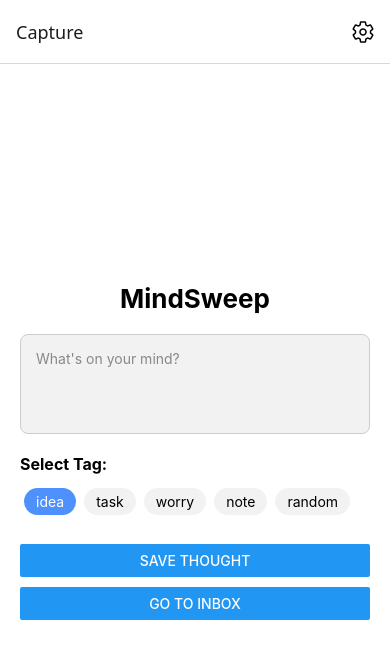
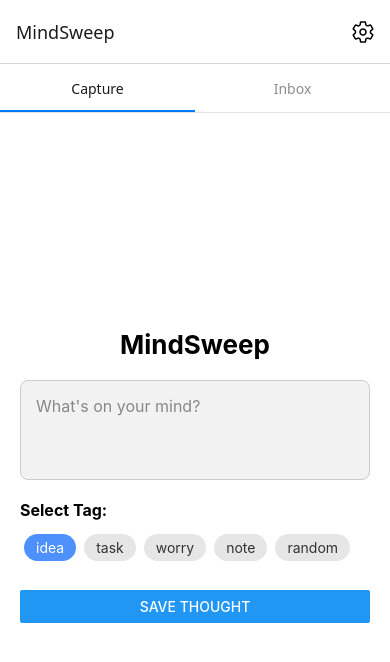
Before and after one commit to Benjamin-Trinh/MindSweep, a React Native app: screen /Capture in a window 390 px wide. Shown: the top 662 px of the page. Built offline with nearby package versions, Linux system fonts and the light colour scheme.

Commit message:
Removed Go to Inbox and replaced this with swiping

```diff
--- a/App.tsx
+++ b/App.tsx
@@ -1,14 +1,28 @@
 import React from 'react';
 import { NavigationContainer, DefaultTheme, DarkTheme } from '@react-navigation/native';
 import { createNativeStackNavigator } from '@react-navigation/native-stack';
+import { createMaterialTopTabNavigator } from '@react-navigation/material-top-tabs';
+import { ThemeProvider, useTheme } from './src/context/ThemeContext';
 import CaptureScreen from './src/screens/CaptureScreen';
 import InboxScreen from './src/screens/InboxScreen';
 import SettingsScreen from './src/screens/SettingsScreen';
-import { ThemeProvider, useTheme } from './src/context/ThemeContext';
 import { Ionicons } from '@expo/vector-icons';
 import { TouchableOpacity } from 'react-native';
+import { SafeAreaProvider } from 'react-native-safe-area-context';
 
 const Stack = createNativeStackNavigator();
+const Tab = createMaterialTopTabNavigator();
+
+function TabScreens() {
+  return (
+    <Tab.Navigator
+      screenOptions={{ swipeEnabled: true }}
+    >
+      <Tab.Screen name="Capture" component={CaptureScreen} />
+      <Tab.Screen name="Inbox" component={InboxScreen} />
+    </Tab.Navigator>
+  );
+}
 
 function AppStack() {
   const { current, themeColors } = useTheme();
@@ -16,28 +30,27 @@ function AppStack() {
   const navTheme = React.useMemo(() => (isDark ? DarkTheme : DefaultTheme), [isDark]);
 
   return (
-
     <NavigationContainer theme={navTheme}>
       <Stack.Navigator
-        screenOptions={({ navigation }) => ({
+        screenOptions={({ route, navigation }) => ({
           headerStyle: {
             backgroundColor: navTheme.colors.card,
           },
           headerTitleStyle: {
             color: navTheme.colors.text,
           },
-          headerRight: () => (
+          headerRight: () =>
+            route.name !== 'Settings' ? (
               <TouchableOpacity
                 onPress={() => navigation.navigate('Settings')}
                 style={{ marginRight: 15 }}
               >
                 <Ionicons name="settings-outline" size={24} color={themeColors.text} />
               </TouchableOpacity>
-          ),
+            ) : null,
         })}
       >
-        <Stack.Screen name="Capture" component={CaptureScreen} />
-        <Stack.Screen name="Inbox" component={InboxScreen} />
+        <Stack.Screen name="Home" component={TabScreens} options={{ headerTitle: 'MindSweep' }} />
         <Stack.Screen name="Settings" component={SettingsScreen} />
       </Stack.Navigator>
     </NavigationContainer>
@@ -47,7 +60,9 @@ function AppStack() {
 export default function App() {
   return (
     <ThemeProvider>
+      <SafeAreaProvider>
         <AppStack />
+      </SafeAreaProvider>
     </ThemeProvider>
   );
 }
--- a/src/context/ThemeContext.tsx
+++ b/src/context/ThemeContext.tsx
@@ -1,5 +1,11 @@
-import React, { createContext, useContext, useEffect, useState } from 'react';
-import { Appearance, ColorSchemeName, View, ActivityIndicator } from 'react-native';
+declare module 'react-native' {
+  interface AccessibilityInfoStatic {
+    getFontScale?: () => Promise<number>;
+  }
+}
+
+import React, { createContext, useContext, useEffect, useState, useMemo } from 'react';
+import { Appearance, View, ActivityIndicator, AccessibilityInfo } from 'react-native';
 import AsyncStorage from '@react-native-async-storage/async-storage';
 
 type Theme = 'light' | 'dark' | 'system';
@@ -21,6 +27,7 @@ type ThemeContextType = {
   current: 'light' | 'dark';
   setThemeMode: (mode: Theme) => void;
   themeColors: ThemeColors;
+  fontScale: number;
 };
 
 const ThemeContext = createContext<ThemeContextType>({
@@ -38,24 +45,35 @@ const ThemeContext = createContext<ThemeContextType>({
     placeholder: '#888',
     danger: '#ff4d4d',
   },
+  fontScale: 1,
 });
 
 export const ThemeProvider: React.FC<{ children: React.ReactNode }> = ({ children }) => {
   const [theme, setTheme] = useState<Theme>('system');
   const [systemTheme, setSystemTheme] = useState<'light' | 'dark'>('light');
   const [isReady, setIsReady] = useState(false);
+  const [fontScale, setFontScale] = useState(1);
 
   useEffect(() => {
     const init = async () => {
+      try {
         const storedTheme = await AsyncStorage.getItem('@theme');
         if (storedTheme === 'light' || storedTheme === 'dark' || storedTheme === 'system') {
           setTheme(storedTheme);
         }
 
-      const sysTheme = Appearance.getColorScheme() || 'light';
-      setSystemTheme(sysTheme);
+        const initialSystem = Appearance.getColorScheme() || 'light';
+        setSystemTheme(initialSystem);
 
+        const scale = AccessibilityInfo.getFontScale
+          ? await AccessibilityInfo.getFontScale()
+          : 1;
+        setFontScale(scale);
+      } catch (error) {
+        console.warn('ThemeContext init error:', error);
+      } finally {
         setIsReady(true);
+      }
     };
 
     init();
@@ -67,11 +85,9 @@ export const ThemeProvider: React.FC<{ children: React.ReactNode }> = ({ childre
     return () => sub.remove();
   }, []);
 
-  const current = React.useMemo(() => {
-  return theme === 'system' ? systemTheme : theme;
-}, [theme, systemTheme]);
+  const current = useMemo(() => (theme === 'system' ? systemTheme : theme), [theme, systemTheme]);
 
-  const themeColors: ThemeColors = {
+  const themeColors = useMemo<ThemeColors>(() => ({
     background: current === 'dark' ? '#121212' : '#fff',
     text: current === 'dark' ? '#fff' : '#000',
     card: current === 'dark' ? '#1e1e1e' : '#f2f2f2',
@@ -81,7 +97,7 @@ export const ThemeProvider: React.FC<{ children: React.ReactNode }> = ({ childre
     border: current === 'dark' ? '#444' : '#ccc',
     placeholder: current === 'dark' ? '#aaa' : '#888',
     danger: '#ff4d4d',
-  };
+  }), [current]);
 
   const setThemeMode = async (mode: Theme) => {
     setTheme(mode);
@@ -96,17 +112,8 @@ export const ThemeProvider: React.FC<{ children: React.ReactNode }> = ({ childre
     );
   }
 
-
-
   return (
-    <ThemeContext.Provider
-      value={{
-        theme,
-        current,
-        setThemeMode,
-        themeColors,
-      }}
-    >
+    <ThemeContext.Provider value={{ theme, current, setThemeMode, themeColors, fontScale }}>
       {children}
     </ThemeContext.Provider>
   );
--- a/src/screens/CaptureScreen.tsx
+++ b/src/screens/CaptureScreen.tsx
@@ -15,18 +15,18 @@ import { saveThought } from '../utils/storage';
 import { RootStackParamList } from '../navigation/types';
 import { useTheme } from '../context/ThemeContext';
 
-const TAGS = ['idea', 'task', 'worry', 'note', 'random'];
-
 type CaptureScreenNavigationProp = NativeStackNavigationProp<
   RootStackParamList,
   'Capture'
 >;
 
+const TAGS = ['idea', 'task', 'worry', 'note', 'random'];
+
 export default function CaptureScreen() {
   const [thought, setThought] = useState('');
   const [selectedTag, setSelectedTag] = useState('idea');
   const navigation = useNavigation<CaptureScreenNavigationProp>();
-  const { themeColors } = useTheme();
+  const { themeColors, fontScale } = useTheme();
 
   const handleSave = async () => {
     if (!thought.trim()) return;
@@ -40,10 +40,20 @@ export default function CaptureScreen() {
       style={[styles.container, { backgroundColor: themeColors.background }]}
       behavior={Platform.OS === 'ios' ? 'padding' : undefined}
     >
-      <Text style={[styles.title, { color: themeColors.text }]}>MindSweep</Text>
+      <Text style={[styles.title, { color: themeColors.text, fontSize: 26 * fontScale }]}>
+        MindSweep
+      </Text>
 
       <TextInput
-        style={[styles.input, { backgroundColor: themeColors.card, color: themeColors.text, borderColor: themeColors.border }]}
+        style={[
+          styles.input,
+          {
+            backgroundColor: themeColors.card,
+            color: themeColors.text,
+            borderColor: themeColors.border,
+            fontSize: 16 * fontScale,
+          },
+        ]}
         placeholder="What's on your mind?"
         placeholderTextColor={themeColors.placeholder}
         value={thought}
@@ -51,14 +61,17 @@ export default function CaptureScreen() {
         multiline
       />
 
-      <Text style={[styles.subheading, { color: themeColors.text }]}>Select Tag:</Text>
+      <Text style={[styles.subheading, { color: themeColors.text, fontSize: 16 * fontScale }]}>
+        Select Tag:
+      </Text>
+
       <View style={styles.tagContainer}>
         {TAGS.map((tag) => (
           <TouchableOpacity
             key={tag}
             style={[
               styles.tagButton,
-              { backgroundColor: selectedTag === tag ? '#4e91fc' : themeColors.card },
+              { backgroundColor: selectedTag === tag ? themeColors.highlight : themeColors.tag },
             ]}
             onPress={() => setSelectedTag(tag)}
           >
@@ -66,7 +79,8 @@ export default function CaptureScreen() {
               style={[
                 styles.tagText,
                 {
-                  color: selectedTag === tag ? '#fff' : themeColors.text,
+                  color: selectedTag === tag ? '#fff' : themeColors.tagText,
+                  fontSize: 14 * fontScale,
                 },
               ]}
             >
@@ -80,9 +94,6 @@ export default function CaptureScreen() {
         <Button title="Save Thought" onPress={handleSave} />
       </View>
 
-      <View style={styles.buttonContainer}>
-        <Button title="Go to Inbox" onPress={() => navigation.navigate('Inbox')} />
-      </View>
     </KeyboardAvoidingView>
   );
 }
@@ -94,7 +105,6 @@ const styles = StyleSheet.create({
     justifyContent: 'center',
   },
   title: {
-    fontSize: 26,
     fontWeight: 'bold',
     textAlign: 'center',
     marginBottom: 20,
@@ -107,7 +117,6 @@ const styles = StyleSheet.create({
     marginBottom: 20,
   },
   subheading: {
-    fontSize: 16,
     fontWeight: 'bold',
     marginBottom: 10,
   },
@@ -122,9 +131,7 @@ const styles = StyleSheet.create({
     borderRadius: 20,
     margin: 4,
   },
-  tagText: {
-    fontSize: 14,
-  },
+  tagText: {},
   buttonContainer: {
     marginVertical: 5,
   },
--- a/src/screens/InboxScreen.tsx
+++ b/src/screens/InboxScreen.tsx
@@ -16,8 +16,6 @@ import { NativeStackNavigationProp } from '@react-navigation/native-stack';
 import { RootStackParamList } from '../navigation/types';
 import { Ionicons } from '@expo/vector-icons';
 
-const TAGS = ['all', 'idea', 'task', 'worry', 'note', 'random'];
-
 type Thought = {
   id: number;
   content: string;
@@ -25,12 +23,14 @@ type Thought = {
   tag: string;
 };
 
+const TAGS = ['all', 'idea', 'task', 'worry', 'note', 'random'];
+
 export default function InboxScreen() {
   const [thoughts, setThoughts] = useState<Thought[]>([]);
   const [selectedTag, setSelectedTag] = useState('all');
 
   const navigation = useNavigation<NativeStackNavigationProp<RootStackParamList>>();
-  const { current, themeColors } = useTheme();
+  const { current, themeColors, fontScale } = useTheme();
   const isDark = current === 'dark';
 
   useLayoutEffect(() => {
@@ -92,26 +92,26 @@ ${t.content}\n`
 
   const renderItem = ({ item }: { item: Thought }) => (
     <View style={[styles.thoughtCard, { backgroundColor: themeColors.card }]}>
-      <Text style={[styles.tagLabel, { color: themeColors.text }]}>{item.tag.toUpperCase()}</Text>
-      <Text style={[styles.thoughtText, { color: themeColors.text }]}>{item.content}</Text>
-      <Text style={[styles.timestamp, { color: themeColors.text }]}>
+      <Text style={[styles.tagLabel, { color: themeColors.text, fontSize: 12 * fontScale }]}>{item.tag.toUpperCase()}</Text>
+      <Text style={[styles.thoughtText, { color: themeColors.text, fontSize: 16 * fontScale }]}>{item.content}</Text>
+      <Text style={[styles.timestamp, { color: themeColors.text, fontSize: 12 * fontScale }]}>
         {new Date(item.createdAt).toLocaleString()}
       </Text>
       <TouchableOpacity onPress={() => confirmDelete(item.id)}>
-        <Text style={styles.deleteText}>Delete</Text>
+        <Text style={[styles.deleteText, { fontSize: 14 * fontScale }]}>Delete</Text>
       </TouchableOpacity>
     </View>
   );
 
   return (
     <View style={[styles.container, { backgroundColor: themeColors.background }]}>
-      <Text style={[styles.title, { color: themeColors.text }]}>Inbox</Text>
+      <Text style={[styles.title, { color: themeColors.text, fontSize: 26 * fontScale }]}>Inbox</Text>
 
+      <View>
         <TouchableOpacity onPress={handleExport} style={styles.exportButton}>
-        <Text style={styles.exportText}>Export to Clipboard</Text>
+          <Text style={[styles.exportText, { fontSize: 14 * fontScale }]}>Export to Clipboard</Text>
         </TouchableOpacity>
 
-<View style={{ marginBottom: 16 }}>
         <ScrollView
           horizontal
           showsHorizontalScrollIndicator={false}
@@ -122,17 +122,16 @@ ${t.content}\n`
             return (
               <TouchableOpacity
                 key={tag}
-          style={[
-            styles.tagButton,
-            { backgroundColor: isSelected ? themeColors.highlight : themeColors.tag },
-          ]}
+                style={[styles.tagButton, { backgroundColor: isSelected ? themeColors.highlight : themeColors.tag }]}
                 onPress={() => setSelectedTag(tag)}
               >
                 <Text
-            style={[
-              styles.tagText,
-              { color: isSelected ? '#fff' : themeColors.tagText },
-            ]}
+                  style={{
+                    color: isSelected ? '#fff' : themeColors.tagText,
+                    fontSize: 14 * fontScale,
+                    fontWeight: '500',
+                    textTransform: 'capitalize',
+                  }}
                 >
                   {tag}
                 </Text>
@@ -142,14 +141,13 @@ ${t.content}\n`
         </ScrollView>
       </View>
 
-
       <FlatList
         data={filteredThoughts}
         keyExtractor={(item) => item.id.toString()}
         renderItem={renderItem}
         contentContainerStyle={{ paddingBottom: 20, flexGrow: 1 }}
         ListEmptyComponent={
-          <Text style={[styles.emptyText, { color: themeColors.text }]}>No thoughts for this tag.</Text>
+          <Text style={[styles.emptyText, { color: themeColors.text, fontSize: 16 * fontScale }]}>No thoughts for this tag.</Text>
         }
       />
     </View>
@@ -163,10 +161,9 @@ const styles = StyleSheet.create({
     paddingTop: 60,
   },
   title: {
-    fontSize: 26,
     fontWeight: 'bold',
+    textAlign: 'center',
     marginBottom: 10,
-    textAlign: 'center',
   },
   exportButton: {
     marginBottom: 10,
@@ -195,22 +192,15 @@ const styles = StyleSheet.create({
     justifyContent: 'center',
     minWidth: 70,
   },
-  tagText: {
-    fontSize: 14,
-    textTransform: 'capitalize',
-    fontWeight: '500',
-  },
   thoughtCard: {
     padding: 15,
     borderRadius: 8,
     marginBottom: 10,
   },
   thoughtText: {
-    fontSize: 16,
     marginBottom: 4,
   },
   timestamp: {
-    fontSize: 12,
     marginBottom: 6,
   },
   deleteText: {
@@ -219,13 +209,11 @@ const styles = StyleSheet.create({
     textAlign: 'right',
   },
   tagLabel: {
-    fontSize: 12,
     fontWeight: 'bold',
     marginBottom: 4,
   },
   emptyText: {
     textAlign: 'center',
     marginTop: 40,
-    fontSize: 16,
   },
 });
--- a/src/screens/SettingsScreen.tsx
+++ b/src/screens/SettingsScreen.tsx
@@ -1,57 +1,69 @@
 import React from 'react';
+import { SafeAreaView } from 'react-native-safe-area-context';
 import { View, Text, StyleSheet, TouchableOpacity } from 'react-native';
 import { useTheme } from '../context/ThemeContext';
 
-const modes = ['light', 'dark', 'system'] as const;
+export default function SettingsScreen() {
+  const { theme, current, setThemeMode, themeColors, fontScale } = useTheme();
 
-export default function SettingsScreen() {
-  const { theme, setThemeMode, current } = useTheme();
+  const setMode = (mode: 'light' | 'dark' | 'system') => {
+    setThemeMode(mode);
+  };
 
   return (
-    <View style={[styles.container, { backgroundColor: current === 'dark' ? '#121212' : '#fff' }]}>
-      <Text style={[styles.title, { color: current === 'dark' ? '#fff' : '#000' }]}>Theme Settings</Text>
+    <SafeAreaView style={[styles.container, { backgroundColor: themeColors.background }]}>
+      <Text style={[styles.heading, { color: themeColors.text, fontSize: 24 * fontScale }]}>Settings</Text>
 
-      {modes.map((mode) => (
+      <Text style={[styles.label, { color: themeColors.text, fontSize: 16 * fontScale }]}>Select Theme:</Text>
+
+      <View style={styles.optionsContainer}>
+        {['light', 'dark', 'system'].map((mode) => (
           <TouchableOpacity
             key={mode}
             style={[
-            styles.option,
+              styles.optionButton,
               {
-              backgroundColor:
-                theme === mode ? '#4e91fc' : current === 'dark' ? '#333' : '#eee',
+                backgroundColor: theme === mode ? themeColors.highlight : themeColors.card,
               },
             ]}
-          onPress={() => setThemeMode(mode)}
+            onPress={() => setMode(mode as any)}
           >
             <Text
               style={{
-              color: theme === mode ? '#fff' : current === 'dark' ? '#fff' : '#000',
-              fontWeight: theme === mode ? 'bold' : 'normal',
+                color: theme === mode ? '#fff' : themeColors.text,
+                fontSize: 16 * fontScale,
               }}
             >
-            {mode === 'system' ? 'Follow System Theme' : `Use ${mode} mode`}
+              {mode === 'system' ? 'Follow System Theme' : `${mode.charAt(0).toUpperCase()}${mode.slice(1)} Mode`}
             </Text>
           </TouchableOpacity>
         ))}
       </View>
+    </SafeAreaView>
   );
 }
 
 const styles = StyleSheet.create({
   container: {
     flex: 1,
-    padding: 24,
-    paddingTop: 60,
+    paddingHorizontal: 20,
+    paddingTop: 16,
   },
-  title: {
-    fontSize: 24,
+  heading: {
     fontWeight: 'bold',
+    textAlign: 'center',
     marginBottom: 20,
-    textAlign: 'center',
   },
-  option: {
-    padding: 16,
-    borderRadius: 10,
+  label: {
+    marginBottom: 10,
+    textAlign: 'left',
+  },
+  optionsContainer: {
+    gap: 12,
+  },
+  optionButton: {
+    padding: 12,
+    borderRadius: 8,
     marginBottom: 10,
   },
 });
```
Also changed, not shown: package.json (+7 -5 lines), src/navigation/MainTabs.tsx (added, +25 -0 lines), 1 other file (tests, documents, lock files or other folders). Lines whose indentation alone changed are shown as unchanged.
